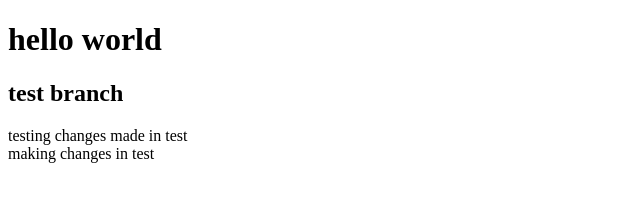
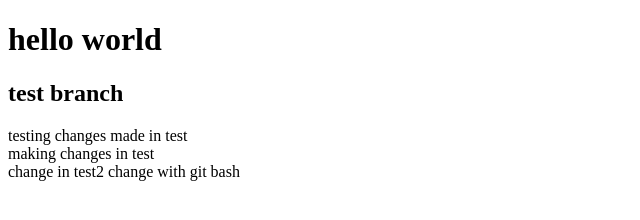
Before and after one commit to brianpja/branch-test, a plain HTML site: page index.html in a window 1280 px wide. Shown: the whole page, without its empty margins (0-640 px from the left). Drawn offline with Linux system fonts and the light colour scheme.

Commit message:
test 2 change

```diff
--- a/index.html
+++ b/index.html
@@ -10,6 +10,8 @@
 
     <div>testing changes made in test</div>
 
-<div>making changes in test</div>
+    <div>making changes in test</div>
+    <span>change in test2</span>
+    <span>change with git bash</span>
   </body>
 </html>
```
